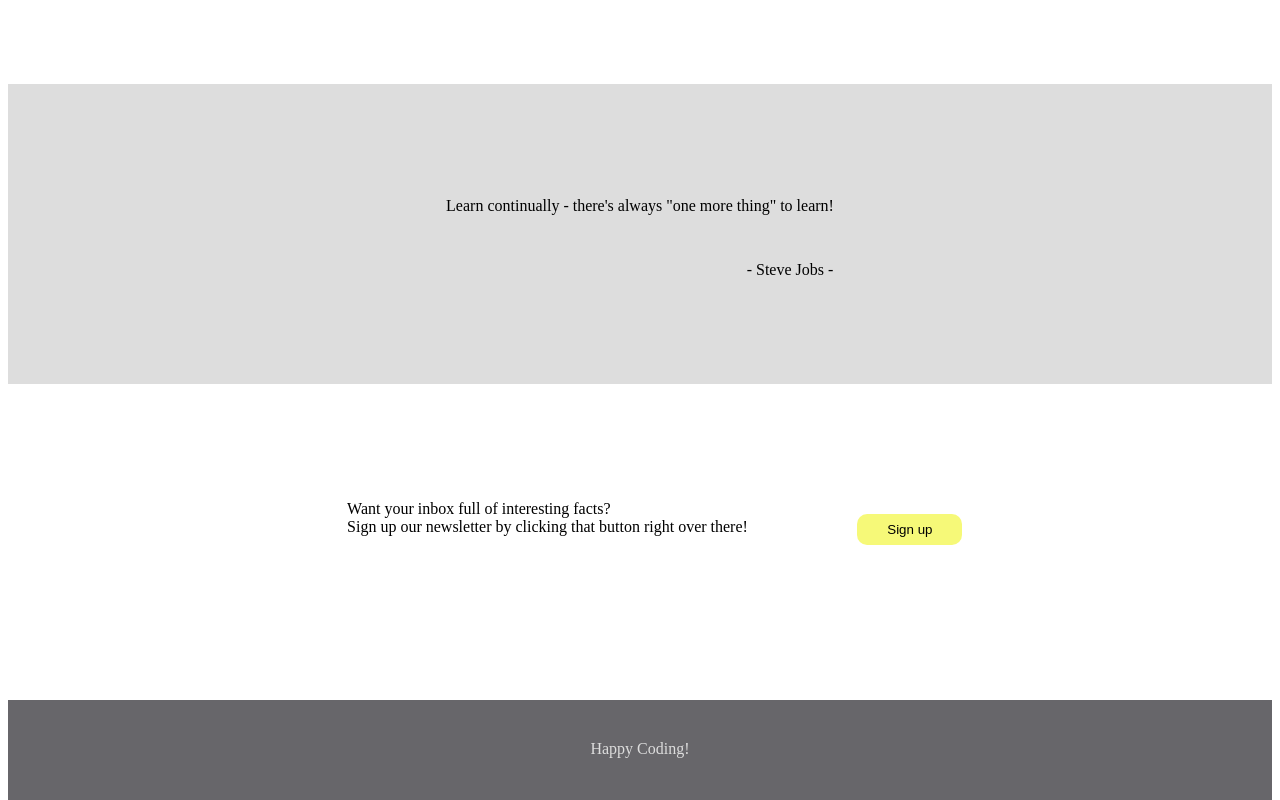
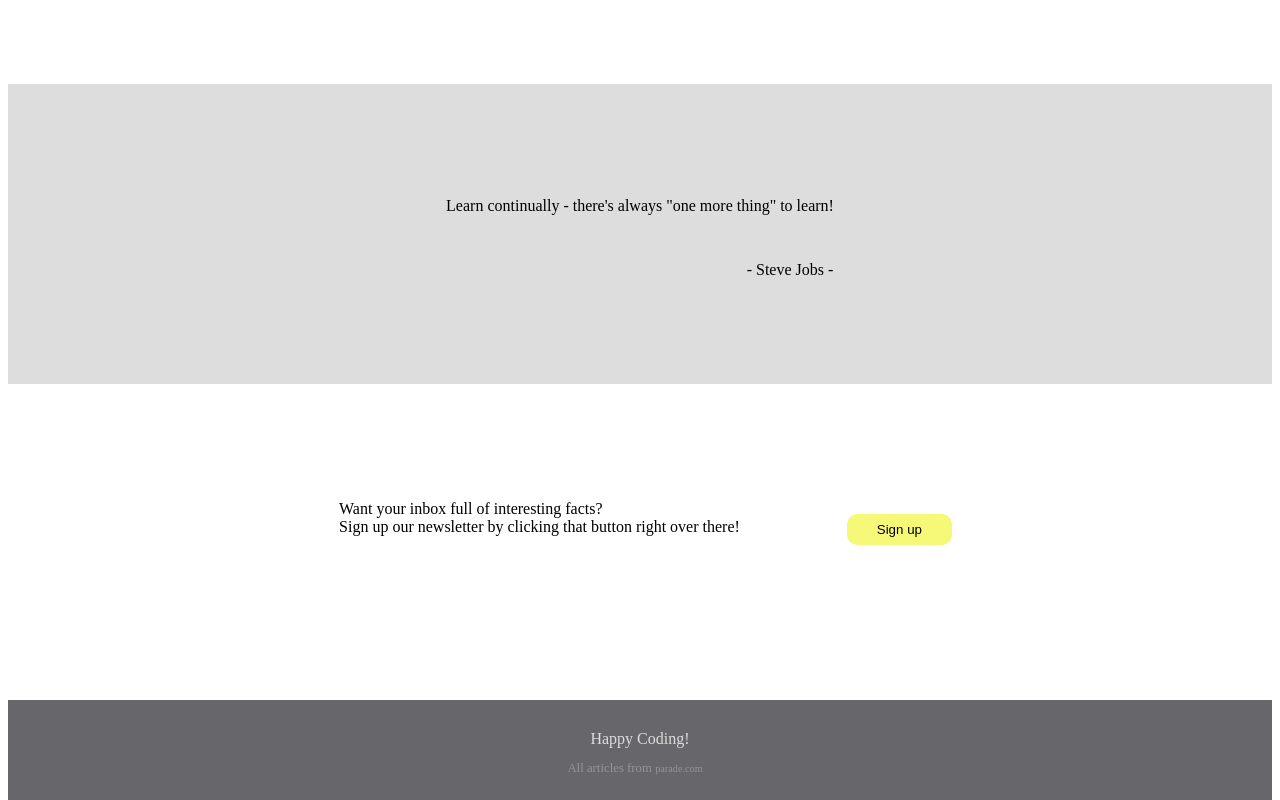
Before and after one commit to JK-8989/landing-page, a plain HTML site: page index.html in a window 1280 px wide. Shown: the part 910-1710 px from the top of the page. Drawn offline with Linux system fonts and the light colour scheme.

Commit message:
Add reference link in footer

```diff
--- a/index.html
+++ b/index.html
@@ -6,6 +6,7 @@
   <link rel="stylesheet" href="style.css">
 </head>
 <body>
+  <!-- Header & Nav Bar  -->
   <header>
     <nav class="flex-container">
       <p class="logo">FunFacts</p>
@@ -21,6 +22,8 @@
       <button class="btn">Sign up</button>
     </div>
   </header>
+
+  <!-- Main -->
   <main>
     <div class="first-section">
       <h2>Random Facts that will Astonish You.</h2>
@@ -59,6 +62,8 @@
       </blockquote>
     </section>
   </main>
+
+  <!-- footer -->
   <footer>
     <div class="footer_container">
       <div class="footer">
@@ -71,6 +76,7 @@
     </div>
     <div id="bottom">
       <p id="message">Happy Coding!</p>
+      <p id="reference">All articles from <a href="https://parade.com/1199611/marynliles/did-you-know-facts/">parade.com</a></p>
     </div>
   </footer>
 </body>
--- a/style.css
+++ b/style.css
@@ -103,6 +103,7 @@ blockquote {
 }
 /* Main second-section ends here */
 /* ------------------------------------------- */
+/* Footer styling stars from here */
 
 .footer_container {
   height: 300px;
@@ -115,13 +116,13 @@ blockquote {
 #newsletter {
   position: relative;
   top: 100px;
-  left: 10%;
+  left: 8%;
 }
 
 #btn_1 {
   position: relative;
   top: 120px;
-  right: 10%;
+  right: 20%;
 }
 
 #bottom {
@@ -129,9 +130,25 @@ blockquote {
   height: 100px;
 }
 
-#message {
+#message, #reference{
 text-align: center;
 position: relative;
-top: 40px;
+top: 30px;
 color: #ddd;
+margin-bottom: 0;
 }
+
+#reference, a {
+  text-align: center;
+  font-size: 0.8em;
+  color: rgba(221, 221, 221, 0.393);
+}
+a {
+  text-decoration: none;
+  padding: 10px 10px 10px 0;
+}
+
+a:hover {
+  color: yellow;
+}
+/* Footer styling ended */
```
